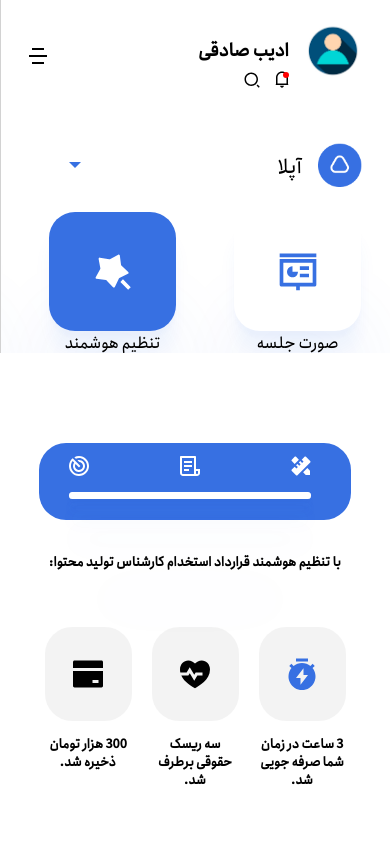
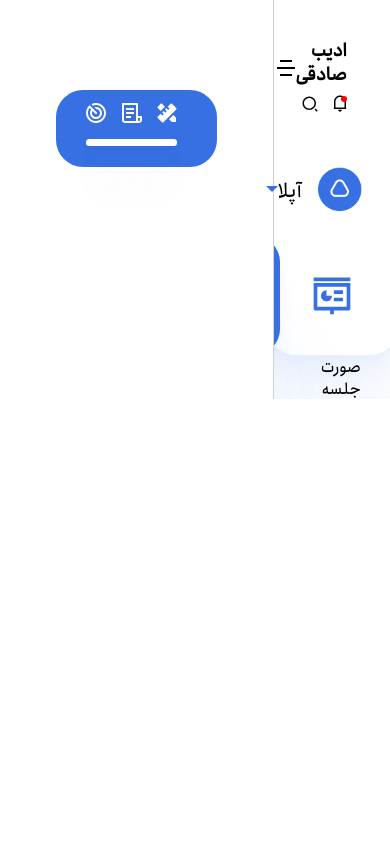
Before and after one commit to adibsadeghi1993/uplaw, a React (Create React App) app: page /contract in a window 390 px wide. Shown: the top 844 px of the page. Built offline with nearby package versions, Linux system fonts and the light colour scheme.

Commit message:
layout css was created for SigntureContract component

```diff
--- a/src/components/contract/ContractComponents.js
+++ b/src/components/contract/ContractComponents.js
@@ -2,6 +2,7 @@ import React,{useContext} from 'react'
 import { UserInfoContext } from '../common/contextInfo/ContextInfo';
 import AdjustContract from './adjustContract/AdjustContract';
 import ContractDocument from './contractDoucument/ContractDocument';
+import SigntureContract from './SigntureContract/SigntureContract';
 import SmartAdjustment from './smart adjustment/SmartAdjustment';
 
 const ContractComponents = () => {
@@ -9,7 +10,7 @@ const ContractComponents = () => {
 
     switch (contractStep) {
         case 1:
-          return <ContractDocument />;
+          return <SigntureContract />;
         case 2:
           return <AdjustContract />;
         case 3:
--- a/src/components/contract/SigntureContract/SigntureContract.js
+++ b/src/components/contract/SigntureContract/SigntureContract.js
@@ -0,0 +1,27 @@
+import React,{useContext} from 'react'
+import styles from "./signtureContract.module.css"
+import ContractHeader from '../../userInfo/commonFiles/contractHeader/ContractHeader'
+import UserProfile from '../../userInfo/commonFiles/userProfile/UserProfile'
+import { UserInfoContext } from '../../common/contextInfo/ContextInfo'
+
+const SigntureContract = () => {
+    const context = useContext(UserInfoContext)
+    const {team,choosedContract}=context
+    return (
+        <main className={styles.main_signtureContract}>
+        <section className={styles.profilesection}>
+          <UserProfile opacity="opacity" team={team}/>
+        </section>
+        <section className={styles.signtureContract_info}>
+         <div className={styles.signtureContract_detail}>
+
+              <ContractHeader opacity="1" width="100%" ContractName={choosedContract}/>
+
+
+         </div>
+        </section>
+      </main>
+    )
+}
+
+export default SigntureContract
--- /dev/null
+++ b/src/components/contract/SigntureContract/signtureContract.module.css
@@ -0,0 +1,38 @@
+.main_signtureContract{
+    grid-template-columns: 30% 70%;
+    display: grid;
+}
+
+.profilesection{
+    grid-column: 1/2;
+    background-color: rgb(229, 229, 229,0.25);
+    border-left: 0.35px solid #00000028;
+}
+.signtureContract_info{
+    grid-column: 2/3;
+
+}
+
+.signtureContract_detail{
+    width: 74%;
+   margin-top: 90px;
+   margin-left: auto;
+   margin-right: auto;
+
+
+}
+@media(max-width:1200px){
+   .contractDocument_detail{
+       width: 80%;
+   }
+}
+
+@media(max-width:768px){
+    .contractDocument_detail{
+        width: 100%;
+    }
+    .main_contractDocument{
+        display: flex;
+        flex-direction: column;
+    }
+}
```
Also changed, not shown: src/components/contract/SigntureContract/signtureContract.mudole.css (deleted).
